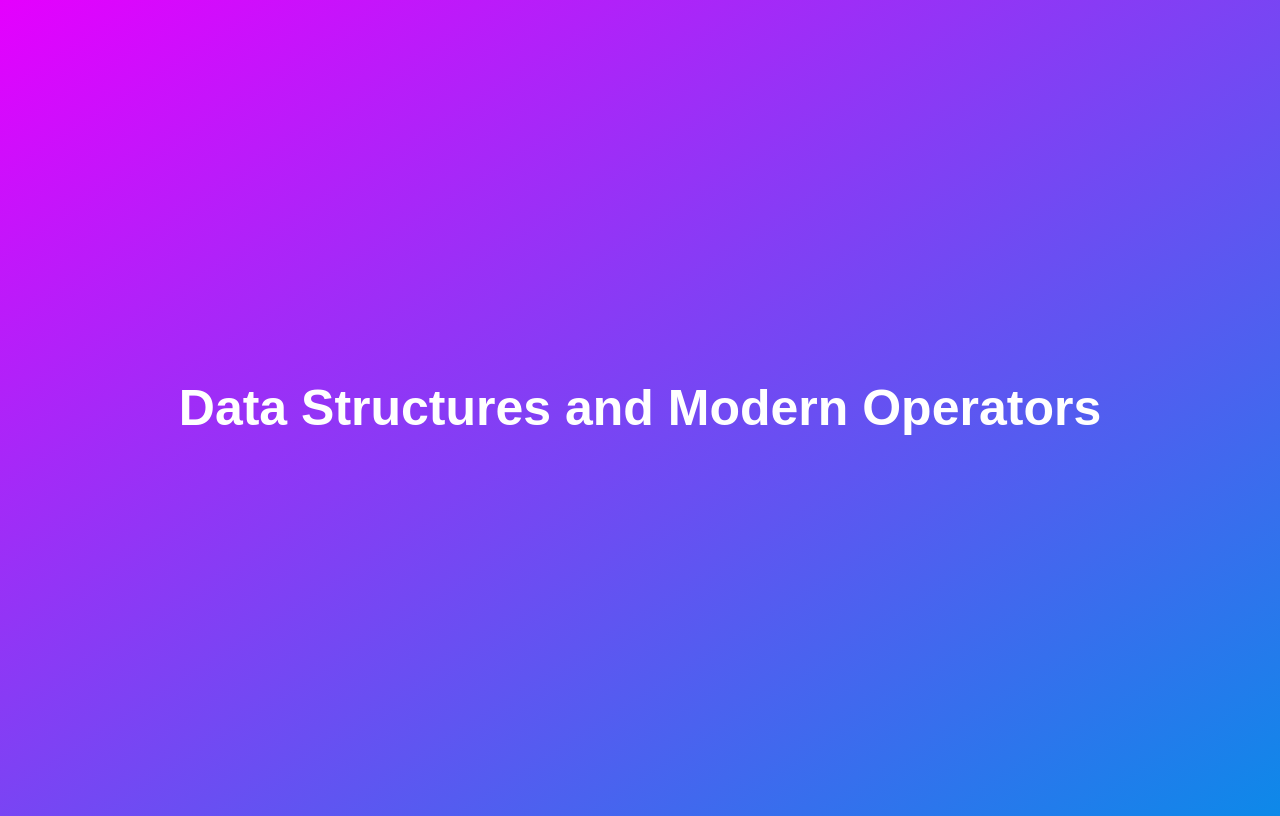
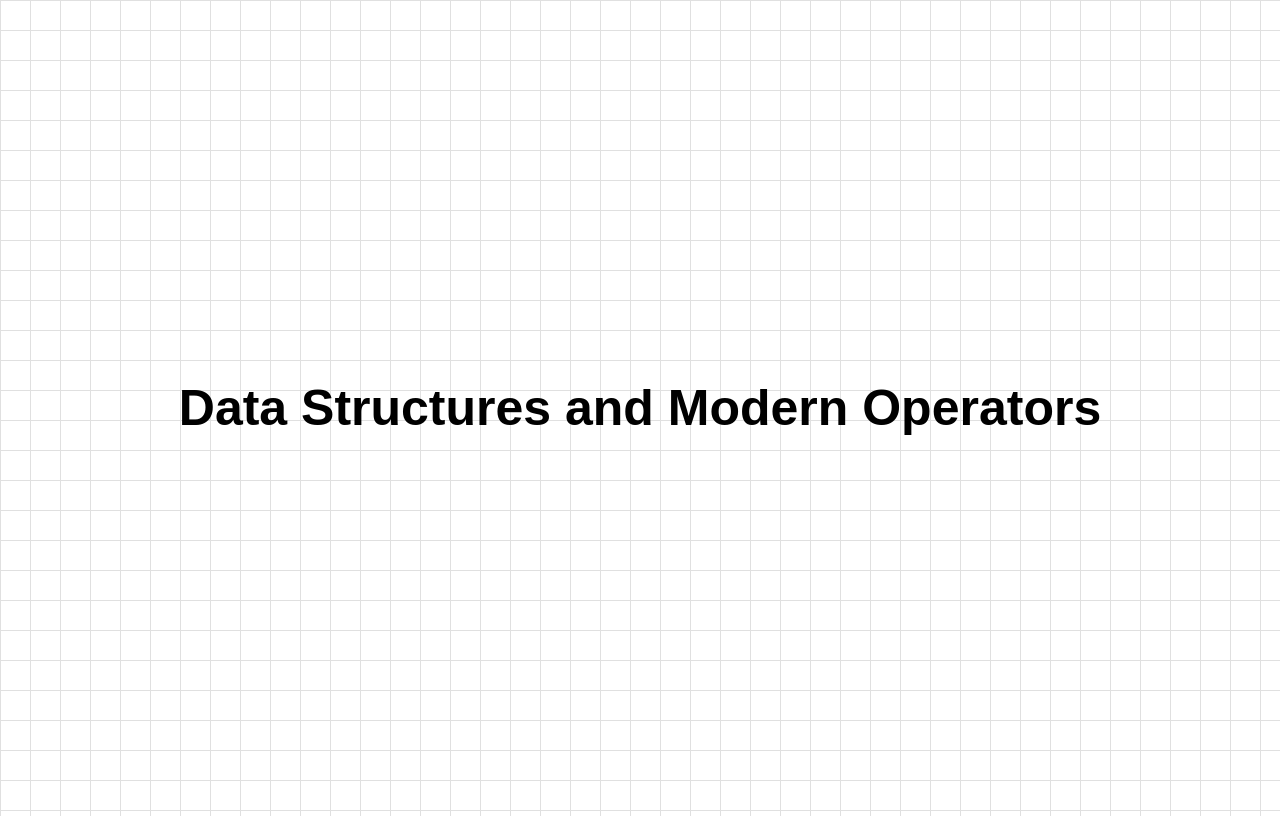
Before and after one commit to Harish-pasumarthi/learning-JavaScript, a plain HTML site: page practice9-Data-Structures-Operators/starter/index.html in a window 1280 px wide. Drawn offline with Linux system fonts and the light colour scheme.

Commit message:
adding the practice code of JS

```diff
--- a/practice9-Data-Structures-Operators/starter/index.html
+++ b/practice9-Data-Structures-Operators/starter/index.html
@@ -11,6 +11,15 @@
         display: flex;
         align-items: center;
         background: linear-gradient(to top left, #0d89e9, #e500fe);
+
+        background-color: #fff;
+        background-image: linear-gradient(
+            to right,
+            #e0e0e0 1px,
+            transparent 1px
+          ),
+          linear-gradient(to bottom, #e0e0e0 1px, transparent 1px);
+        background-size: 30px 30px;
       }
       h1 {
         font-family: sans-serif;
@@ -19,7 +28,7 @@
         width: 100%;
         padding: 30px;
         text-align: center;
-        color: white;
+        color: rgb(0, 0, 0);
       }
       button {
         width: 50px;
```
